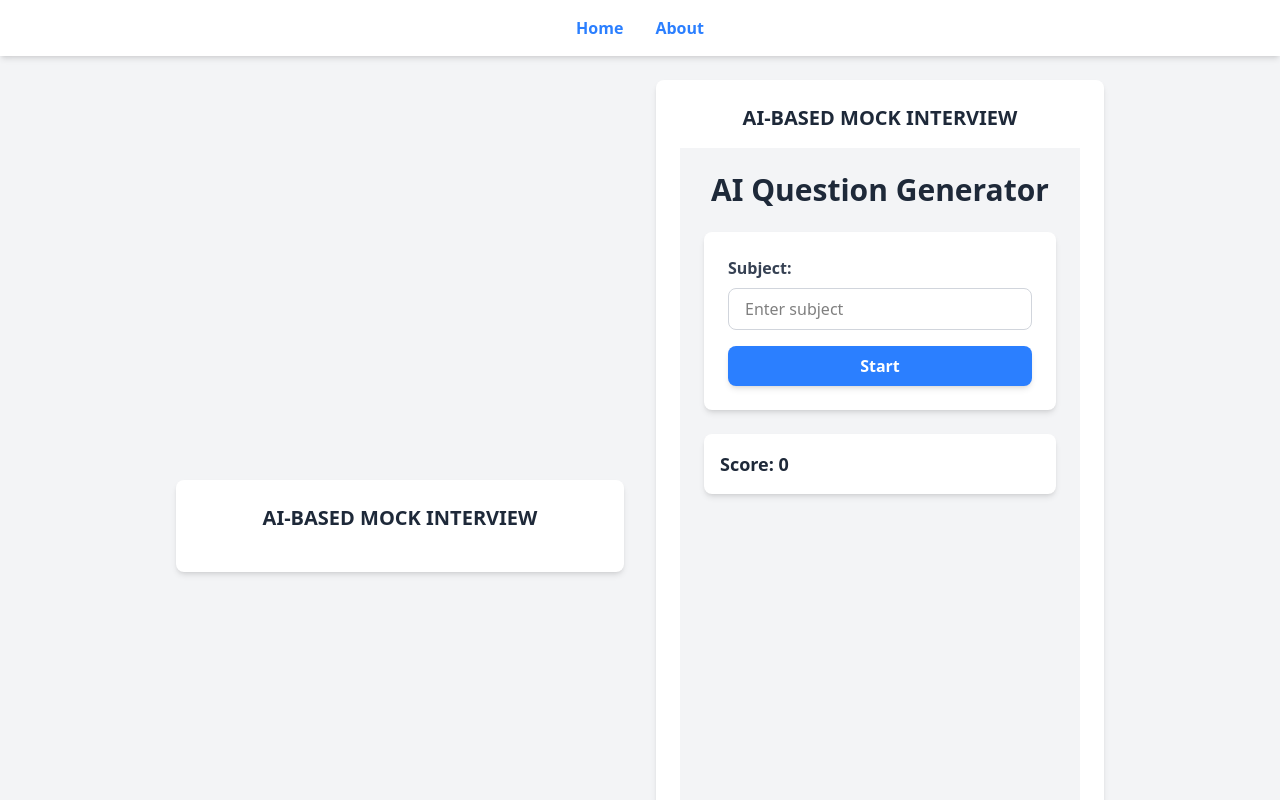
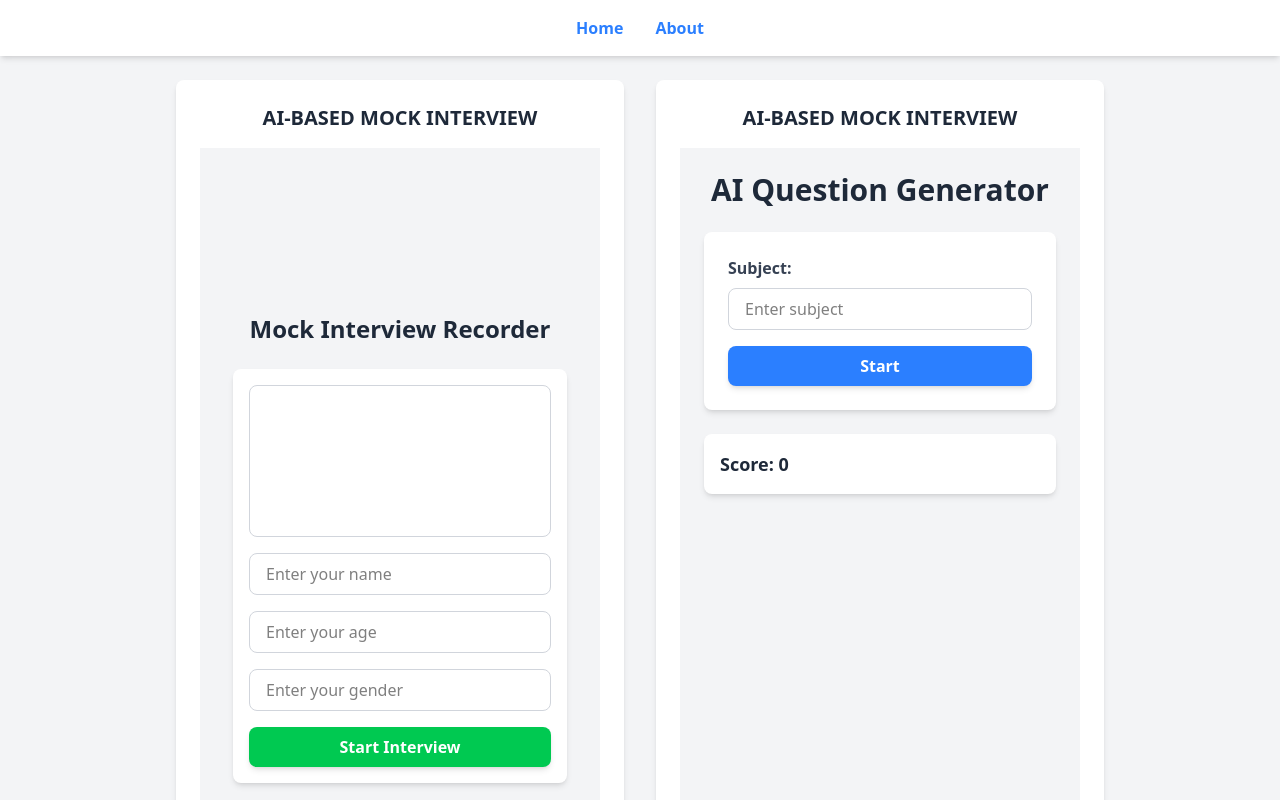
Before and after one commit to anujjsengar/Mock-Interview, a React (Vite) app in the folder client/: page / in a window 1280 px wide. Shown: the top 800 px of the page. Built offline with nearby package versions, Linux system fonts and the light colour scheme; no server answers.

Commit message:
Update App.jsx

```diff
--- a/client/src/App.jsx
+++ b/client/src/App.jsx
@@ -38,7 +38,7 @@ const App = () => {
       <main className="flex flex-col md:flex-row justify-center items-center gap-8 p-6">
         <div className="bg-white p-6 rounded-lg shadow-md w-full max-w-md">
           <h4 className="text-xl font-semibold text-gray-800 mb-4 text-center">AI-BASED MOCK INTERVIEW</h4>
-{/*           <Camera /> */}
+          <Camera />
         </div>
         <div className="bg-white p-6 rounded-lg shadow-md w-full max-w-md">
           <h4 className="text-xl font-semibold text-gray-800 mb-4 text-center">AI-BASED MOCK INTERVIEW</h4>
```
